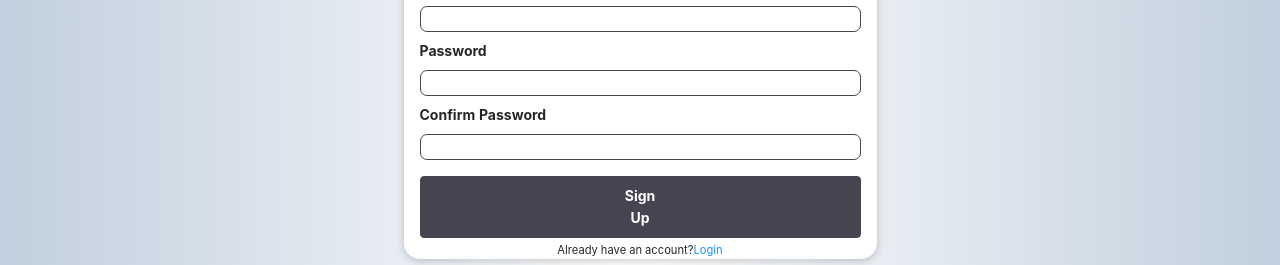
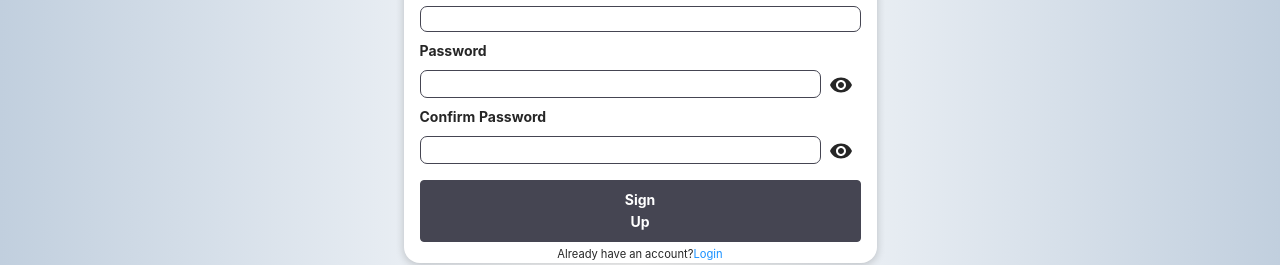
Before and after one commit to jinyangp/app_frontend, a React (Create React App) app: page /sign-up in a window 1280 px wide. Shown: the part 237-502 px from the top of the page. Built offline with nearby package versions, Linux system fonts and the light colour scheme; the HTML template or start-up script is replaced by a standard one.

Commit message:
hide password button

```diff
--- a/src/components/authentication/LogInForm.js
+++ b/src/components/authentication/LogInForm.js
@@ -1,13 +1,19 @@
-import { useRef } from "react";
+import { useRef, useState } from "react";
 import Card from "../Card";
 import classes from "./LogInForm.module.css";
 import { Link } from "react-router-dom";
 import { Spin } from "antd";
 import "antd/es/spin/style/css";
+import VisibilityIcon from "@mui/icons-material/Visibility";
 
 function LogInForm(props) {
   const usernameEmailInputRef = useRef();
   const passwordInputRef = useRef();
+  const [passwordShown, setPasswordShown] = useState(false);
+
+  function togglePassword(event) {
+    setPasswordShown(!passwordShown);
+  }
 
   function submitHandler(event) {
     console.log("clicked log in");
@@ -24,8 +30,6 @@ function LogInForm(props) {
     };
 
     props.onLogIn(logInData);
-
-    //redirect to main page
   }
 
   return (
@@ -44,12 +48,21 @@ function LogInForm(props) {
 
           <div className={classes.control}>
             <label htmlFor="password">Password</label>
-            <input
-              type="password"
-              required
-              id="password"
-              ref={passwordInputRef}
-            />
+            <div className={classes.passwordContainer}>
+              <input
+                type={passwordShown ? "text" : "password"}
+                required
+                id="password"
+                ref={passwordInputRef}
+              />
+              <button
+                className={classes.hidePasswordContainer}
+                onClick={togglePassword}
+                type="button"
+              >
+                <VisibilityIcon />
+              </button>
+            </div>
           </div>
 
           <div className={classes.actions}>
--- a/src/components/authentication/LogInForm.module.css
+++ b/src/components/authentication/LogInForm.module.css
@@ -80,3 +80,13 @@
 .ant-spin-dot-item {
   background-color: #454552;
 }
+
+.passwordContainer {
+  display: flex;
+}
+
+.hidePasswordContainer {
+  background-color: transparent;
+  border-color: transparent;
+  height: 28px;
+}
--- a/src/components/authentication/NewSignUpForm.js
+++ b/src/components/authentication/NewSignUpForm.js
@@ -1,20 +1,28 @@
-import { useRef } from "react";
+import { useRef, useState } from "react";
 import Card from "../Card";
 import classes from "./NewSignUpForm.module.css";
 import { Link } from "react-router-dom";
 import { Spin } from "antd";
 import "antd/es/spin/style/css";
+import VisibilityIcon from "@mui/icons-material/Visibility";
 
 function NewSignUpForm(props) {
   const usernameInputRef = useRef();
   const emailInputRef = useRef();
   const passwordInputRef = useRef();
   const confirmPasswordInputRef = useRef();
+  const [passwordShown, setPasswordShown] = useState(false);
+  const [confirmPasswordShown, setConfirmPasswordShown] = useState(false);
 
-  // const [errorMessage, setErrorMessage] = useState("");
+  function togglePassword1(event) {
+    setPasswordShown(!passwordShown);
+  }
+
+  function togglePassword2(event) {
+    setConfirmPasswordShown(!confirmPasswordShown);
+  }
 
   function submitHandler(event) {
-    // console.log("clicked sign up");
     event.preventDefault();
 
     //   reading what the user entered
@@ -50,22 +58,40 @@ function NewSignUpForm(props) {
 
           <div className={classes.control}>
             <label htmlFor="password">Password</label>
+            <div className={classes.passwordContainer}>
               <input
-              type="password"
+                type={passwordShown ? "text" : "password"}
                 required
                 id="password"
                 ref={passwordInputRef}
               />
+              <button
+                className={classes.hidePasswordContainer}
+                onClick={togglePassword1}
+                type="button"
+              >
+                <VisibilityIcon />
+              </button>
+            </div>
           </div>
 
           <div className={classes.control}>
             <label htmlFor="confirmPassword">Confirm Password</label>
+            <div className={classes.passwordContainer}>
               <input
-              type="password"
+                type={confirmPasswordShown ? "text" : "password"}
                 required
                 id="confirmPassword"
                 ref={confirmPasswordInputRef}
               />
+              <button
+                className={classes.hidePasswordContainer}
+                onClick={togglePassword2}
+                type="button"
+              >
+                <VisibilityIcon />
+              </button>
+            </div>
           </div>
 
           <div className={classes.actions}>
--- a/src/components/authentication/NewSignUpForm.module.css
+++ b/src/components/authentication/NewSignUpForm.module.css
@@ -80,3 +80,13 @@
 .ant-spin-dot-item {
   background-color: #454552;
 }
+
+.passwordContainer {
+  display: flex;
+}
+
+.hidePasswordContainer {
+  background-color: transparent;
+  border-color: transparent;
+  height: 28px;
+}
```
Lines whose indentation alone changed are shown as unchanged.
